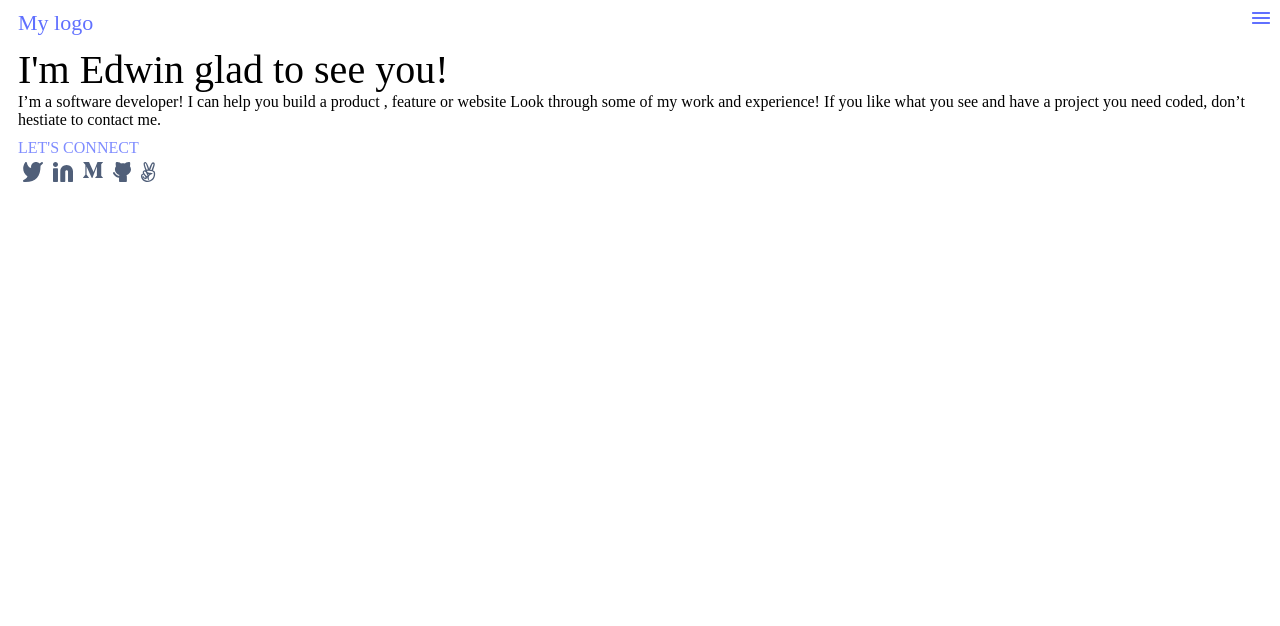
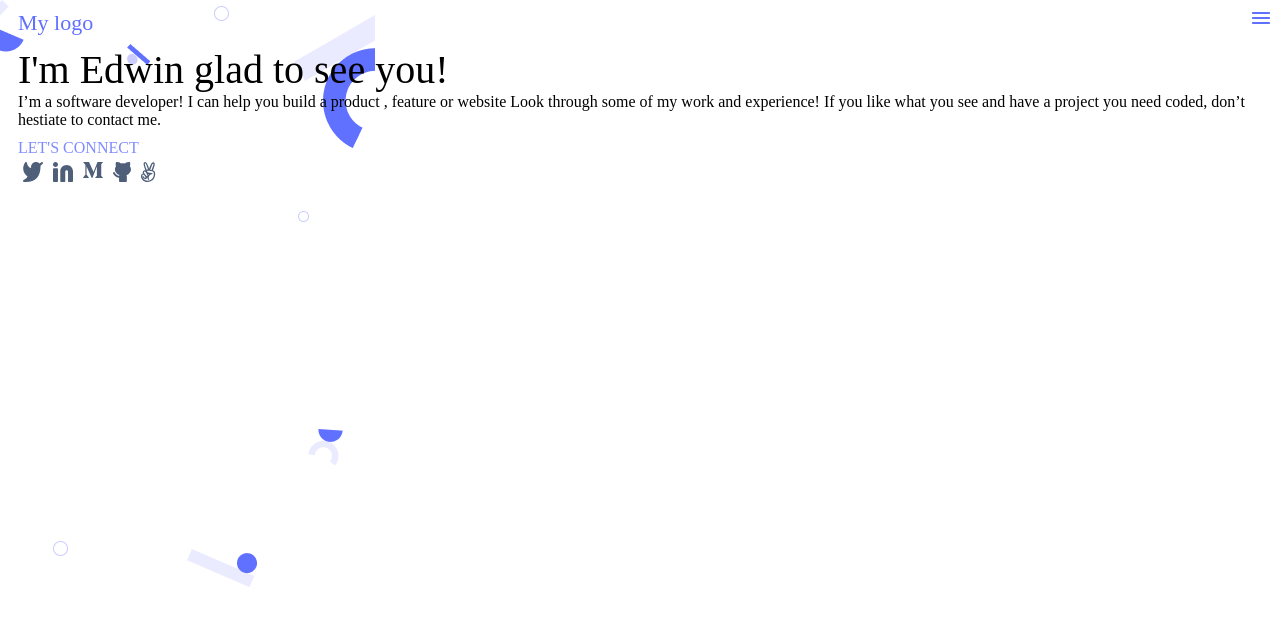
Before and after one commit to developer-edwin/portfolio, a plain HTML site: page index.html in a window 1280 px wide. Drawn offline with Linux system fonts and the light colour scheme.

Commit message:
Adding new project

```diff
--- a/style.css
+++ b/style.css
@@ -2,6 +2,10 @@ header,
 section,
 footer {
   margin: 10px;
+}
+
+body {
+  background: url(images/background.png) no-repeat;
 }
 
 header {
```
Also changed, not shown: images/background.png (added).
